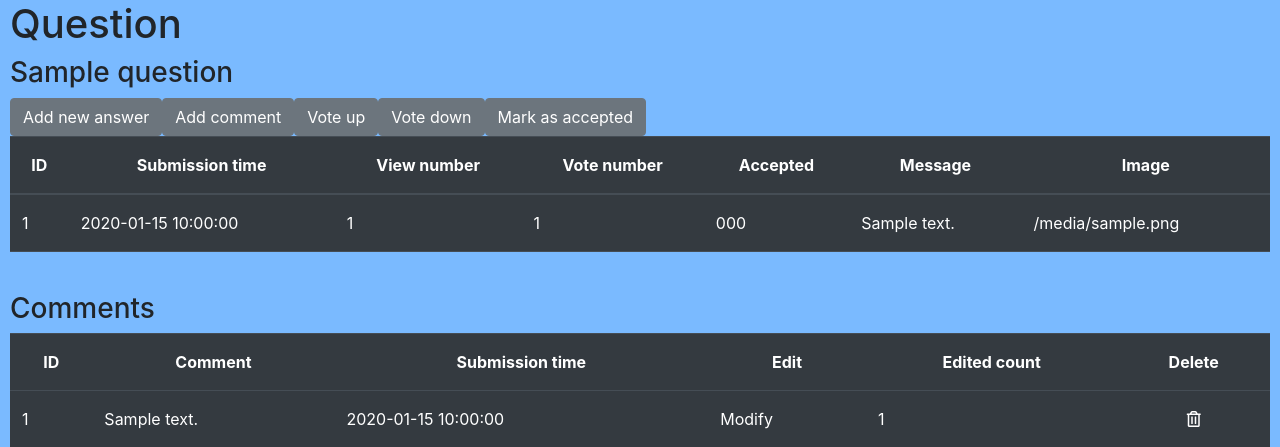
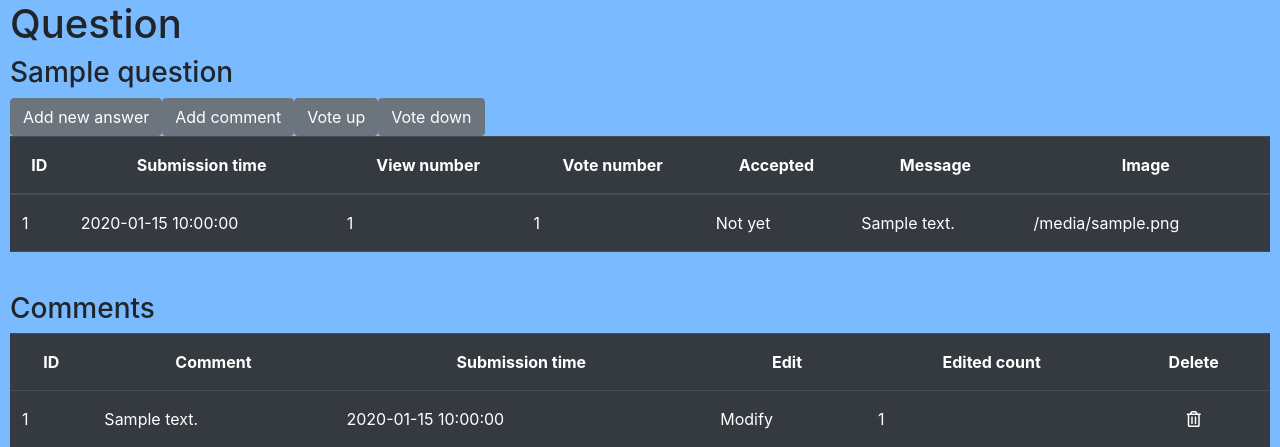
Before and after one commit to boroslizi/AskMate, a Flask app: template templates/display_question.html in a window 1280 px wide. Shown: the part 66-513 px from the top of the page. Run offline with Flask 2, Linux system fonts and the light colour scheme; the template is opened without the code that fills it: most values are stand-ins (such as "Sample title", 1, 10 or a date in 2020); some libraries are stand-ins or nearby versions.

Commit message:
Mark as accepted feature finished and working

```diff
--- a/data_manager.py
+++ b/data_manager.py
@@ -60,7 +60,7 @@ def write_to_questions(cursor, data):
                     'title_value': data['title'],
                     'message_value': data['message'],
                     'image_value': data['image'],
-                    'user_id-value': data['user_id']})
+                    'user_id_value': data['user_id']})
 
 
 @connection.connection_handler
--- a/templates/display_question.html
+++ b/templates/display_question.html
@@ -22,9 +22,11 @@
     <form action="{{ url_for("question_vote_down", question_id=question['id']) }}" method="post">
         <button type="submit" class="btn btn-secondary">Vote down</button>
     </form>
-    <form action="{{ url_for('accept_answer', question_id=question['id']) }}" method="post">
-        <button type="submit" class="btn btn-secondary">Mark as accepted</button>
-    </form>
+    {% if question['accepted'] is sameas False %}
+        <form action="{{ url_for('accept_answer', question_id=question['id']) }}" method="post">
+            <button type="submit" class="btn btn-secondary">Mark as accepted</button>
+        </form>
+    {% endif %}
 </div>
 </div>
     <table class="table table-hover table-dark">
@@ -45,7 +47,7 @@
                 <td>{{ question['submission_time'] }}</td>
                 <td>{{ question['view_number'] }}</td>
                 <td>{{ question['vote_number'] }}</td>
-                <td>{{ question['accepted'] }}</td>
+                <td>{{ 'Yes' if question['accepted'] is sameas True else 'Not yet' }}</td>
                 <td>{{ question['message'] }}</td>
                 <td>{{ question['image'] }}</td>
             </tr>
```
